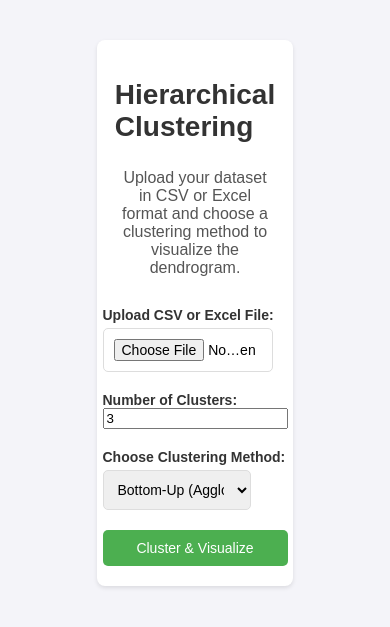
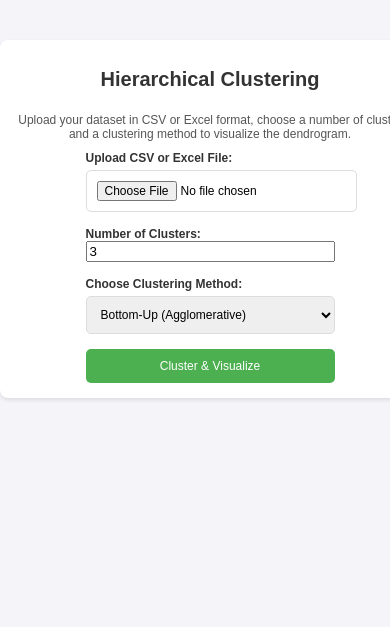
Before and after one commit to kkdang14/DataMiningProject_ClusterDataWebsite, a Flask app: page / in a window 390 px wide; the page is wider, and only the part inside the window is pictured. Shown: the top 627 px of that part. Run offline with Flask 3, Linux system fonts and the light colour scheme.

Commit message:
demo-v1.7

```diff
--- a/app.py
+++ b/app.py
@@ -4,78 +4,103 @@ import base64
 import numpy as np
 import pandas as pd
 from flask import send_file
+import matplotlib
 import matplotlib.pyplot as plt
+from scipy.spatial.distance import pdist, squareform
+import networkx as nx
+from sklearn.metrics import pairwise_distances
 from scipy.cluster.hierarchy import linkage, dendrogram
-from flask import Flask, request, render_template
+from sklearn.preprocessing import OneHotEncoder
+from flask import Flask, request, render_template, send_from_directory
 from scipy.spatial.distance import pdist, squareform
 from sklearn.cluster import AgglomerativeClustering, KMeans, MiniBatchKMeans
 
 app = Flask(__name__)
+
+matplotlib.use('Agg')
 
 # Đường dẫn thư mục lưu trữ file trên server
 UPLOAD_FOLDER = 'uploads'
 if not os.path.exists(UPLOAD_FOLDER):
     os.makedirs(UPLOAD_FOLDER)
 
+def DiviseClustering(data, current_cluster, target_clusters, depth=0, tree=None):
+    if tree is None:
+        tree = []
 
-# Function to calculate SSE for a cluster
-def calculate_sse(data, labels):
-    sse = []
-    for i in np.unique(labels):
-        cluster_points = data[labels == i]
-        if len(cluster_points) > 0:
-            center = cluster_points.mean(axis=0)
-            sse.append(np.sum((cluster_points - center) ** 2))
-        else:
-            sse.append(0)
-    return np.array(sse)
+    if len(np.unique(current_cluster)) >= target_clusters:
+        return current_cluster, tree
+
+    for cluster_id in np.unique(current_cluster):
+        cluster_data = data[current_cluster == cluster_id]
+
+        if len(cluster_data) > 1:
+            # Compute dissimilarity (pairwise distance) matrix
+            dissimilarity_matrix = pairwise_distances(cluster_data)
+
+            # Identify the most dissimilar point (with highest avg dissimilarity)
+            avg_dissimilarity = dissimilarity_matrix.mean(axis=1)
+            most_dissimilar_point = np.argmax(avg_dissimilarity)
+
+            # Split the cluster based on dissimilarity
+            new_labels = np.zeros(len(cluster_data))
+            new_labels[most_dissimilar_point] = 1  # Assign the most dissimilar point to a new cluster
+
+            # Measure distance from the most dissimilar point
+            distances = dissimilarity_matrix[most_dissimilar_point]
+            new_labels[distances >= np.median(distances)] = 1  # Cluster the other points
+
+            # Relabel the clusters
+            new_cluster_ids = new_labels + np.max(current_cluster) + 1
+            current_cluster = current_cluster.copy()  # Sao chép tường minh nếu cần
+            current_cluster.loc[current_cluster == cluster_id] = new_cluster_ids
+
+            tree.append((depth, cluster_id, np.max(current_cluster) - 1, np.max(current_cluster)))
 
 
-# Recursive function to perform the divisive clustering and splitting
-def top_down_clustering(data, num_clusters, cluster_id=0, labels=None, original_index=None):
-    if data is None:
-        raise ValueError("Data cannot be None in recursive_clustering function.")
+            # Stop if target clusters are achieved
+            if len(np.unique(current_cluster)) >= target_clusters:
+                break
 
-    # Initialize labels and original indices if not provided
-    if labels is None:
-        labels = np.zeros(data.shape[0], dtype=int)
-    if original_index is None:
-        original_index = np.arange(data.shape[0])
+            # Recursively split the resulting clusters
+            current_cluster, tree = DiviseClustering(data, current_cluster, target_clusters, depth + 1, tree)
 
-    print(f"Recursive clustering called with {len(data)} data points and {num_clusters} clusters.")
-
-    # Perform K-Means clustering with 2 clusters to split the cluster
-    kmeans = KMeans(n_clusters=2)
-    sub_labels = kmeans.fit_predict(data)
-
-    # Calculate SSE for each cluster
-    sse = calculate_sse(data, sub_labels)
-    max_sse_index = np.argmax(sse)
-    print(f"Cluster {max_sse_index} has the highest SSE: {sse[max_sse_index]}")
+    return current_cluster, tree
 
 
-    # Assign new labels in the original labels array
-    if len(labels) != len(original_index):
-        raise ValueError(f"Length mismatch: labels {len(labels)} vs. original_index {len(original_index)}")
+def check_and_normalize_data(df):
+    # Kiểm tra các cột không phải là số
+    categorical_cols = df.select_dtypes(exclude=['int64', 'float64']).columns
 
-    labels[original_index[sub_labels == max_sse_index]] = cluster_id
+    if len(categorical_cols) > 0:
+        # Nếu có cột phân loại, thực hiện One-Hot Encoding
+        print(f"Các cột cần One-Hot Encoding: {list(categorical_cols)}")
 
-    # If the current number of clusters is less than the target, split further
-    if cluster_id + 1 < num_clusters - 1:
-        for i in range(2):  # Loop through both sub-clusters
-            cluster_points = data[sub_labels == i]
-            new_index = original_index[sub_labels == i]
-            print(f"Splitting cluster {i} with {len(cluster_points)} points")
-            if len(cluster_points) > 0:
-                top_down_clustering(cluster_points, num_clusters, cluster_id + i, labels, new_index)
+        # Thực hiện One-Hot Encoding
+        encoder = OneHotEncoder(sparse=False, drop='first')  # drop='first' để tránh multicollinearity
+        encoded_data = encoder.fit_transform(df[categorical_cols])
 
-    return labels
+        # Biến đổi kết quả từ One-Hot Encoding thành DataFrame
+        encoded_df = pd.DataFrame(encoded_data, columns=encoder.get_feature_names_out(categorical_cols))
 
+        # Kết hợp lại với các cột số đã có sẵn
+        df = pd.concat([df.select_dtypes(include=['float64', 'int64']), encoded_df], axis=1)
+        print(f"Sau khi chuẩn hóa, dữ liệu có các cột: {df.columns}")
+
+    else:
+        print("Dữ liệu đã đồng nhất, không cần One-Hot Encoding.")
+
+    return df
 
 # Trang chủ
 @app.route('/')
 def home():
     return render_template('index.html')
+
+@app.route('/favicon.ico')
+def favicon():
+    return send_from_directory(os.path.join(app.root_path, 'static'),
+                               'static/favicon.ico', mimetype='image/vnd.microsoft.icon')
 
 # Xử lý upload file và clustering
 @app.route('/upload', methods=['POST'])
@@ -91,6 +116,9 @@ def upload_file():
         else:
             df = pd.read_excel(file)
 
+        # Kiểm tra và chuẩn hóa dữ liệu
+        df = check_and_normalize_data(df)
+
         # Kiểm tra cột dữ liệu số
         numeric_data = df.select_dtypes(include=['float64', 'int64'])
         if numeric_data.empty:
@@ -100,35 +128,61 @@ def upload_file():
         if num_clusters > len(numeric_data):
             return f'Số lượng cụm ({num_clusters}) vượt quá số điểm dữ liệu ({len(numeric_data)}).'
 
+
         # Chọn phương pháp bottom-up hoặc top-down
         if method == 'bottom-up':
             Z = linkage(numeric_data, 'ward')
+
+            # Apply Agglomerative Clustering for num_clusters
             clustering = AgglomerativeClustering(n_clusters=num_clusters)
             df['Cluster'] = clustering.fit_predict(numeric_data)
+
             method_name = "Bottom-Up (Agglomerative)"
 
+            # Get the maximum distance at which to cut the dendrogram for num_clusters
             max_d = Z[-num_clusters, 2]
-            # Vẽ biểu đồ Dendrogram cho Bottom-up
+
+            # Plot the dendrogram
             plt.figure(figsize=(10, 7))
             plt.title(f"{method_name} Clustering Dendrogram")
-            dendrogram(Z, color_threshold=max_d)
-            plt.axhline(y=max_d, color='r', linestyle='-')
+
+            # Plot the dendrogram with a color threshold at max_d
+            dendrogram_data = dendrogram(Z, color_threshold=max_d)
+            print(dendrogram_data)
+
+            # Horizontal line to represent the maximum distance (cut point)
+            plt.axhline(y=max_d+1 , color='r', linestyle='-', linewidth=2)
 
         elif method == 'top-down':
-            # Áp dụng custom top-down divisive clustering
-            try:
-                Z = linkage(numeric_data, method='ward')
-                labels = top_down_clustering(numeric_data.to_numpy(), num_clusters)
-                df['Cluster'] = labels
-                method_name = "Top-Down (Divisive)"
-            except Exception as e:
-                return f"Error in top-down clustering: {str(e)}"
-            max_d = Z[-num_clusters, 2]
-            # Plot the dendrogram manually
-            plt.figure(figsize=(10, 7))
-            plt.title(f"{method_name} Clustering Dendrogram")
-            dendrogram(Z, color_threshold=max_d)
-            plt.axhline(y=max_d, color='r', linestyle='--')
+            # Simulate divisive clustering with recursive KMeans
+            df['Cluster'] = 0  # Start with one cluster
+            ## Function for recursive KMeans with a stopping condition
+            # Run the recursive KMeans
+            df['Cluster'], cluster_tree = DiviseClustering(numeric_data.values, df['Cluster'], num_clusters)
+            unique_labels = np.unique(df['Cluster'])
+            label_mapping = {old_label: new_label for new_label, old_label in enumerate(unique_labels)}
+            df['Cluster'] = df['Cluster'].map(label_mapping)
+            method_name = "Top-Down (Recursive KMeans)"
+
+            def plot_recursive_kmeans_tree(cluster_tree):
+                G = nx.DiGraph()  # Create a directed graph to represent the tree
+
+                # Iterate over the tree structure
+                for depth, parent, child1, child2 in cluster_tree:
+                    G.add_edge(f'Cluster {parent}', f'Cluster {child1}')
+                    G.add_edge(f'Cluster {parent}', f'Cluster {child2}')
+
+                # Set the layout of the tree
+                pos = nx.spring_layout(G, k=2, seed=42)  # You can use different layouts like 'spring_layout', 'tree_layout', etc.
+
+                # Plot the tree
+                plt.figure(figsize=(10, 7))
+                nx.draw(G, pos, with_labels=True, node_size=2000, node_color='skyblue', font_size=10,
+                        font_weight='bold', arrows=False)
+                plt.title("Recursive KMeans Clustering Tree", fontsize=16)
+
+            # After running the recursive_kmeans, call the function:
+            plot_recursive_kmeans_tree(cluster_tree)
 
         # Lưu biểu đồ dendrogram vào bộ nhớ
         img = io.BytesIO()
@@ -164,5 +218,5 @@ def download_file(file_type):
 
 
 if __name__ == '__main__':
-    app.run(debug=False, host='0.0.0.0')
-    # app.run(debug=True)
+    # app.run(debug=False, host='0.0.0.0')
+    app.run(debug=True, port=3001)
--- a/static/css/style.css
+++ b/static/css/style.css
@@ -8,7 +8,7 @@ body {
 
 /* Header và container */
 .container {
-    width: 40%;
+    width: 80%;
     margin: 0 auto;
     padding: 20px;
     background-color: white;
@@ -22,25 +22,25 @@ body {
 }
 
 h1 {
-    font-size: 28px;
+    font-size: 24px;
     color: #333;
     margin-bottom: 10px;
+    text-align: center;
 }
 
 p.lead {
     text-align: center;
-    font-size: 16px;
+    font-size: 14px;
     color: #555;
-    margin-bottom: 30px;
+    margin-bottom: 20px;
 }
 
 /* Form upload */
 .form-group {
     display: flex;
     justify-content: center;
-    /*align-items: center;*/
     flex-direction: column;
-    margin-bottom: 20px;
+    margin-bottom: 15px;
 }
 
 label {
@@ -50,7 +50,7 @@ label {
 }
 
 input[type="file"], select {
-    width: 80%;
+    width: 100%;
     padding: 10px;
     border: 1px solid #ddd;
     border-radius: 5px;
@@ -73,3 +73,55 @@ button {
 button:hover {
     background-color: #45a049;
 }
+
+/* Media Queries for smaller screens */
+@media (max-width: 768px) {
+    .container {
+        width: 90%;
+    }
+
+    h1 {
+        font-size: 22px;
+    }
+
+    p.lead {
+        font-size: 13px;
+        margin-bottom: 15px;
+    }
+
+    label {
+        font-size: 13px;
+    }
+
+    input[type="file"], select {
+        font-size: 13px;
+    }
+}
+
+@media (max-width: 480px) {
+    .container {
+        width: 100%;
+        padding: 15px;
+    }
+
+    h1 {
+        font-size: 20px;
+    }
+
+    p.lead {
+        font-size: 12px;
+        margin-bottom: 10px;
+    }
+
+    label {
+        font-size: 12px;
+    }
+
+    input[type="file"], select {
+        font-size: 12px;
+    }
+
+    button {
+        font-size: 12px;
+    }
+}
--- a/templates/index.html
+++ b/templates/index.html
@@ -3,13 +3,14 @@
 <head>
     <meta charset="UTF-8">
     <meta name="viewport" content="width=device-width, initial-scale=1.0">
+    <link rel="shortcut icon" href="{{ url_for('static', filename='favicon.ico') }}">
     <title>Hierarchical Clustering</title>
     <link rel="stylesheet" href="{{ url_for('static', filename='css/style.css') }}">
 </head>
 <body>
     <div class="container">
         <h1>Hierarchical Clustering</h1>
-        <p class="lead">Upload your dataset in CSV or Excel format and choose a clustering method to visualize the dendrogram.</p>
+        <p class="lead">Upload your dataset in CSV or Excel format, choose a number of cluster and a clustering method to visualize the dendrogram.</p>
 
         <!-- Form Upload -->
         <form action="/upload" method="post" enctype="multipart/form-data">
--- a/templates/result.html
+++ b/templates/result.html
@@ -34,6 +34,10 @@
         <button><a href="{{ result_url }}" download="clustering_result.csv">Tải xuống Kết quả</a></button>
     </div>
 
+    <div class="comeback">
+        <button class="comeback-button"><a href="/">Cluster Again</a></button>
+    </div>
+
     <!-- Liên kết file JavaScript -->
     <script src="{{ url_for('static', filename='js/script.js') }}"></script>
 </body>
```
Also changed, not shown: static/css/style-2.css (+69 -1 lines), static/favicon.ico (added), uploads/dendrogram.png.
